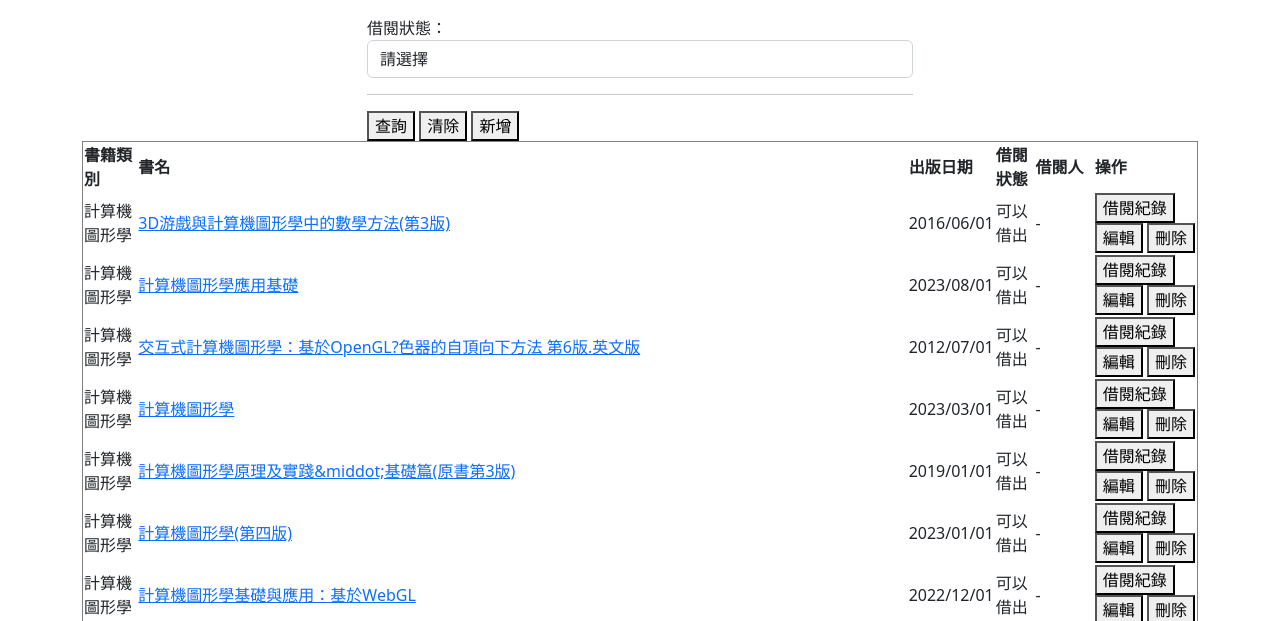
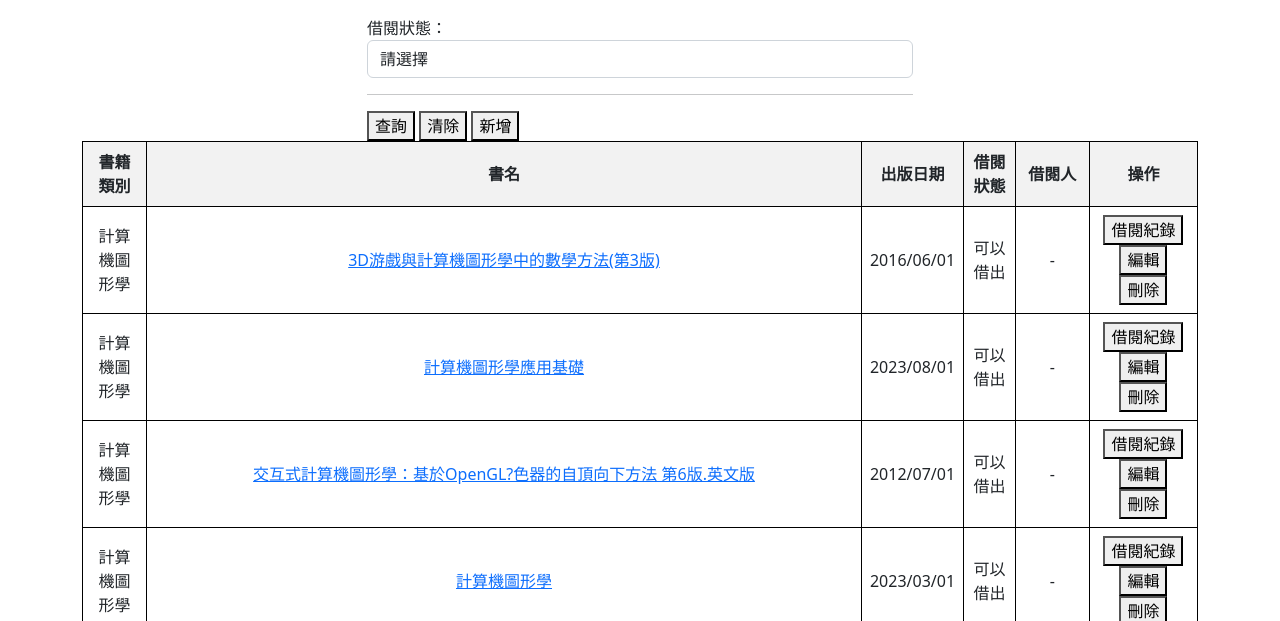
Before and after one commit to alinahung/BookMaintenanceSystem, a Django app: page / in a window 1280 px wide. Shown: the part 346-967 px from the top of the page. Run offline with Django 4.2, Linux system fonts and the light colour scheme; data comes from the database, SQL or seed files in the repository; parts of the project's set-up code (start-up, migrations or seed data) failed here and were passed over.

Commit message:
0605 建立表格1

```diff
--- a/books/forms.py
+++ b/books/forms.py
@@ -95,5 +95,5 @@ class SearchForm(ModelForm):
         self.fields['name'].null = True
         self.fields['status'].null = True
         self.fields['category'].choices = [('', '請選擇')] + [(category.category_id, category.category_name) for category in BookCategory.objects.all()]
-        self.fields['keeper_id'].choices = [('', '請選擇')] + [(student.studentId, student.username) for student in Student.objects.all()]
+        self.fields['keeper_id'].choices = [('', '請選擇')] + [(student.id, student.username) for student in Student.objects.all()]
         self.fields['status'].choices = [('', '請選擇')] + [(code.code_id, code.code_name) for code in BookCode.objects.all()]
--- a/static/css/books.css
+++ b/static/css/books.css
@@ -1,3 +1,19 @@
-.table th, .table td{
+/* .table th, .table td{
+    text-align: center;
+} */
+
+/* static/book.css */
+
+
+table {
+    width: 100%;
+    border-collapse: collapse;
+    }
+th, td {
+    border: 1px solid black;
+    padding: 8px;
     text-align: center;
 }
+th {
+    background-color: #f2f2f2;
+}
--- /dev/null
+++ b/static/js/scripts.js
@@ -0,0 +1,21 @@
+
+function submitForm() {
+    // 提交表單
+    document.querySelector('form').submit();
+}
+function clearForm() {
+    // 清除表單
+    document.querySelector('form').reset();
+}
+function navigateToCreate() {
+    // 導航至新增書籍的頁面
+    window.location.href = '/create_book/';
+}
+function handleDelete() {
+    // 處理刪除操作的確認
+    if(confirm('確認刪除？')) {
+        window.location.href ='/delete_book/';
+    } else {
+        alert('取消');
+    }
+}
--- a/templates/books/book_search.html
+++ b/templates/books/book_search.html
@@ -2,6 +2,14 @@
 
 {% block title %}
 <title>書籍查詢頁面</title>
+
+{% load static %}
+<link rel="stylesheet" type="text/css" href="{% static 'css/books.css' %}">
+<script src="{% static 'js/scripts.js' %}"></script>
+{% endblock %}
+
+{% block head %}
+
 {% endblock %}
 
 {% block content %}
```
